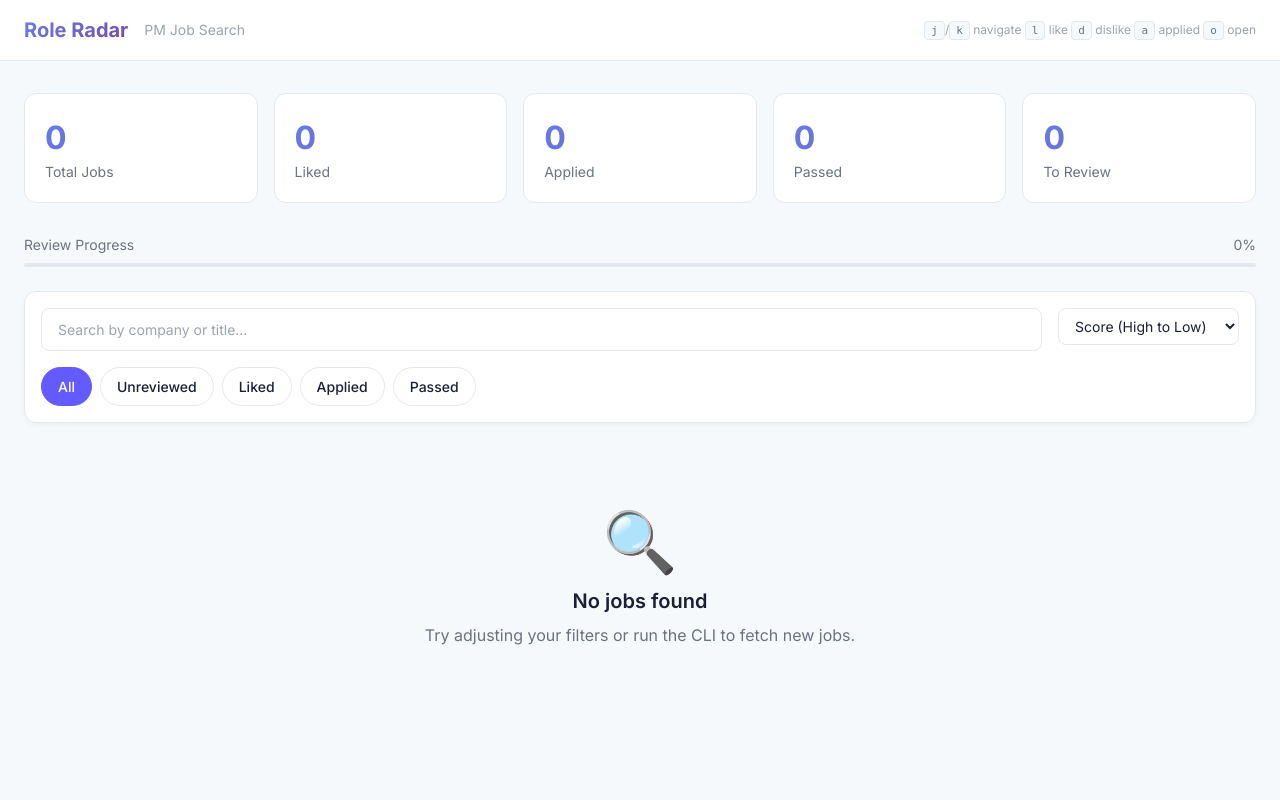
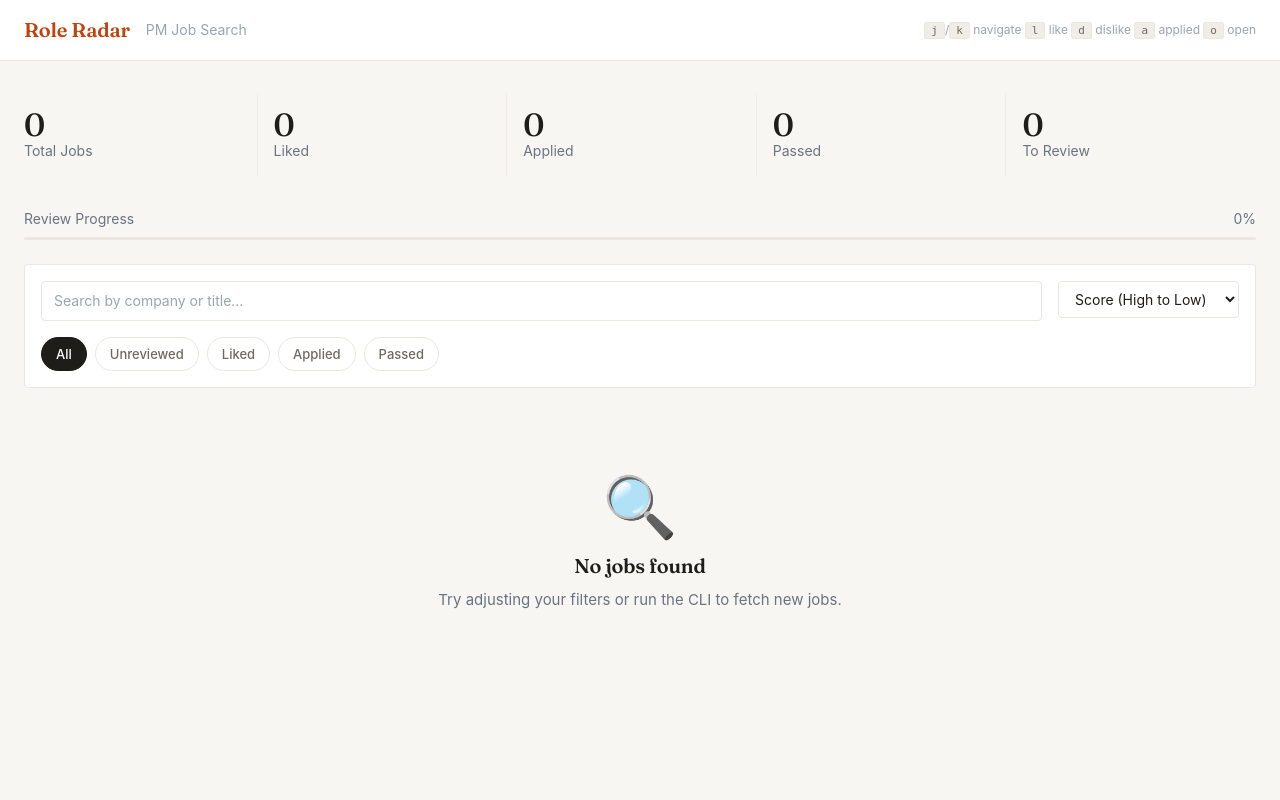
Before and after one commit to kalyvask4/role-radar, a Flask app: page / in a window 1280 px wide. Run offline with Flask 3, Linux system fonts and the light colour scheme; data that the repository does not hold is empty.

Commit message:
Apply impeccable design system to web UI
- Replace Inter with Fraunces (serif headings) + system sans body
- Replace Stripe purple #635bff with terracotta #C2410C accent
- Flatten gradient stat numbers / score bars / company avatars to single accent
- Drop all transform: translateY/scale hovers (impeccable: no bounce)
- Reduce border-radius from 12px to 4px, remove drop shadows
- Tinted neutrals: #1F1D1A ink, #F7F6F3 bg, #6E6A63 muted (no pure black/gray)
- Hairline 1px borders + ease-out 150ms transitions only
- All existing class names preserved — JS feedback/filter/sort/modal logic unchanged
- Greek (#0d5eaf) and GSB (#8c1515) link colors retained (semantic), bounce removed

```diff
--- a/src/role_radar/web/templates/index.html
+++ b/src/role_radar/web/templates/index.html
@@ -5,361 +5,321 @@
     <meta name="viewport" content="width=device-width, initial-scale=1.0">
     <title>Role Radar - Job Review</title>
     <link href="https://cdn.jsdelivr.net/npm/tailwindcss@2.2.19/dist/tailwind.min.css" rel="stylesheet">
-    <link href="https://fonts.googleapis.com/css2?family=Inter:wght@400;500;600;700&display=swap" rel="stylesheet">
+    <link rel="preconnect" href="https://fonts.googleapis.com">
+    <link rel="preconnect" href="https://fonts.gstatic.com" crossorigin>
+    <link href="https://fonts.googleapis.com/css2?family=Fraunces:opsz,wght@9..144,400;9..144,500;9..144,600&display=swap" rel="stylesheet">
     <style>
-        /* Stripe-inspired Light Theme */
+        /* ───── Impeccable design system: tinted neutrals, modular type scale,
+           serif headings, single warm accent, hairline rules — no nested cards,
+           no transform-bounce hovers, no gradients on body content. ───── */
         :root {
-            --stripe-bg: #f6f9fc;
-            --stripe-surface: #ffffff;
-            --stripe-text: #1a1f36;
-            --stripe-text-muted: #697386;
-            --stripe-border: #e3e8ee;
-            --stripe-accent: #635bff;
-            --stripe-accent-hover: #5851eb;
-            --stripe-success: #30b57f;
-            --stripe-error: #ed5f74;
-            --stripe-info: #3b82f6;
-            --stripe-warning: #f59e0b;
-            --stripe-gradient: linear-gradient(135deg, #667eea 0%, #764ba2 100%);
+            /* Aliases retained so existing class-based styles keep resolving. */
+            --bg:           #F7F6F3;
+            --surface:      #FFFFFF;
+            --rule:         #EAE7E0;
+            --rule-soft:    #F0EDE6;
+            --ink:          #1F1D1A;
+            --ink-muted:    #6E6A63;
+            --ink-soft:     #9A958C;
+            --accent:       #C2410C;   /* terracotta */
+            --accent-hover: #9A340A;
+            --accent-bg:    #FBEBE0;
+            --good:         #15803D;
+            --good-bg:      #E7F1EA;
+            --bad:          #B91C1C;
+            --bad-bg:       #FBEAEA;
+            --info:         #1E5FAE;
+            --info-bg:      #E5EDF6;
+
+            /* Back-compat aliases — old code references these names. */
+            --stripe-bg:           var(--bg);
+            --stripe-surface:      var(--surface);
+            --stripe-text:         var(--ink);
+            --stripe-text-muted:   var(--ink-muted);
+            --stripe-border:       var(--rule);
+            --stripe-accent:       var(--accent);
+            --stripe-accent-hover: var(--accent-hover);
+            --stripe-success:      var(--good);
+            --stripe-error:        var(--bad);
+            --stripe-info:         var(--info);
+            --stripe-warning:      #B45309;
+            --stripe-gradient:     var(--accent);  /* gradients flattened to solid */
         }
 
         * {
-            font-family: 'Inter', -apple-system, BlinkMacSystemFont, 'Segoe UI', Roboto, sans-serif;
+            font-family: 'Söhne', -apple-system, BlinkMacSystemFont, 'Helvetica Neue', Helvetica, sans-serif;
+        }
+        h1, h2, h3, .stat-value, .role-title, .serif {
+            font-family: 'Fraunces', 'Iowan Old Style', Georgia, serif !important;
+            font-weight: 500;
+            letter-spacing: -0.01em;
         }
 
         body {
-            background: var(--stripe-bg);
-            color: var(--stripe-text);
+            background: var(--bg);
+            color: var(--ink);
             min-height: 100vh;
+            font-size: 15px;
+            line-height: 1.55;
+            -webkit-font-smoothing: antialiased;
         }
 
-        /* Cards & Surfaces */
+        /* ───── Cards: flat surface, hairline border, no shadows or lift ───── */
         .card {
-            background: var(--stripe-surface);
-            border: 1px solid var(--stripe-border);
-            border-radius: 12px;
-            box-shadow: 0 2px 4px rgba(0,0,0,0.04);
-            transition: all 0.2s ease;
+            background: var(--surface);
+            border: 1px solid var(--rule);
+            border-radius: 4px;
+            box-shadow: none;
+            transition: border-color 150ms ease-out;
         }
-        .card:hover {
-            box-shadow: 0 8px 24px rgba(0,0,0,0.08);
-            transform: translateY(-2px);
-        }
+        .card:hover { border-color: var(--ink-soft); box-shadow: none; transform: none; }
 
         .job-card {
-            background: var(--stripe-surface);
-            border: 1px solid var(--stripe-border);
-            border-radius: 12px;
-            transition: all 0.25s ease;
+            background: var(--surface);
+            border: 1px solid var(--rule);
+            border-radius: 4px;
+            transition: border-color 150ms ease-out, background 150ms ease-out;
         }
-        .job-card:hover {
-            box-shadow: 0 12px 40px rgba(99, 91, 255, 0.12);
-            border-color: var(--stripe-accent);
+        .job-card:hover { border-color: var(--ink-soft); box-shadow: none; transform: none; }
+        .job-card.liked     { border-left: 3px solid var(--good); background: var(--good-bg); }
+        .job-card.disliked  { border-left: 3px solid var(--bad);  opacity: 0.45; }
+        .job-card.applied   { border-left: 3px solid var(--info); background: var(--info-bg); }
+        .job-card.selected  { border-color: var(--accent); box-shadow: inset 3px 0 0 var(--accent); }
+
+        /* ───── Buttons ───── */
+        .btn-primary {
+            background: var(--ink);
+            color: var(--surface);
+            border-radius: 4px;
+            font-weight: 500;
+            border: 1px solid var(--ink);
+            transition: background 150ms ease-out, border-color 150ms ease-out;
         }
-        .job-card.liked {
-            border-left: 4px solid var(--stripe-success);
-            background: linear-gradient(90deg, rgba(48, 181, 127, 0.03) 0%, transparent 100%);
-        }
-        .job-card.disliked {
-            border-left: 4px solid var(--stripe-error);
-            opacity: 0.5;
-        }
-        .job-card.applied {
-            border-left: 4px solid var(--stripe-info);
-            background: linear-gradient(90deg, rgba(59, 130, 246, 0.03) 0%, transparent 100%);
-        }
-        .job-card.selected {
-            box-shadow: 0 0 0 2px var(--stripe-accent);
-        }
-
-        /* Buttons */
-        .btn-primary {
-            background: var(--stripe-accent);
-            color: white;
-            border-radius: 8px;
-            font-weight: 500;
-            transition: all 0.15s ease;
-        }
-        .btn-primary:hover {
-            background: var(--stripe-accent-hover);
-            transform: translateY(-1px);
-        }
+        .btn-primary:hover { background: var(--accent); border-color: var(--accent); transform: none; }
 
         .btn-secondary {
-            background: var(--stripe-surface);
-            color: var(--stripe-text);
-            border: 1px solid var(--stripe-border);
-            border-radius: 8px;
+            background: var(--surface);
+            color: var(--ink);
+            border: 1px solid var(--rule);
+            border-radius: 4px;
             font-weight: 500;
-            transition: all 0.15s ease;
+            transition: border-color 150ms ease-out;
         }
-        .btn-secondary:hover {
-            background: var(--stripe-bg);
-            border-color: var(--stripe-accent);
-        }
+        .btn-secondary:hover { background: var(--surface); border-color: var(--ink); }
 
+        /* ───── Feedback buttons (square, no scale-bounce) ───── */
         .feedback-btn {
             width: 40px;
             height: 40px;
-            border-radius: 10px;
-            border: 1px solid var(--stripe-border);
-            background: var(--stripe-surface);
-            transition: all 0.2s ease;
+            border-radius: 4px;
+            border: 1px solid var(--rule);
+            background: var(--surface);
+            color: var(--ink-muted);
+            transition: border-color 150ms ease-out, color 150ms ease-out, background 150ms ease-out;
             display: flex;
             align-items: center;
             justify-content: center;
         }
-        .feedback-btn:hover {
-            transform: scale(1.1);
-            border-color: var(--stripe-accent);
+        .feedback-btn:hover { border-color: var(--ink); color: var(--ink); transform: none; }
+        .feedback-btn.active-like    { background: var(--good); color: white; border-color: var(--good); }
+        .feedback-btn.active-dislike { background: var(--bad);  color: white; border-color: var(--bad); }
+        .feedback-btn.active-applied { background: var(--info); color: white; border-color: var(--info); }
+
+        /* ───── Filter chips ───── */
+        .filter-chip {
+            cursor: pointer;
+            transition: border-color 150ms ease-out, color 150ms ease-out, background 150ms ease-out;
+            background: var(--surface);
+            border: 1px solid var(--rule);
+            border-radius: 999px;
+            padding: 6px 14px;
+            font-size: 13px;
+            font-weight: 500;
+            color: var(--ink-muted);
         }
-        .feedback-btn.active-like {
-            background: var(--stripe-success);
-            color: white;
-            border-color: var(--stripe-success);
-        }
-        .feedback-btn.active-dislike {
-            background: var(--stripe-error);
-            color: white;
-            border-color: var(--stripe-error);
-        }
-        .feedback-btn.active-applied {
-            background: var(--stripe-info);
-            color: white;
-            border-color: var(--stripe-info);
+        .filter-chip:hover { border-color: var(--ink); color: var(--ink); }
+        .filter-chip.active {
+            background: var(--ink);
+            color: var(--surface);
+            border-color: var(--ink);
         }
 
-        /* Filter chips */
-        .filter-chip {
-            cursor: pointer;
-            transition: all 0.2s;
-            background: var(--stripe-surface);
-            border: 1px solid var(--stripe-border);
-            border-radius: 20px;
-            padding: 8px 16px;
+        /* ───── Inputs ───── */
+        .search-input, .sort-select {
+            background: var(--surface);
+            border: 1px solid var(--rule);
+            border-radius: 4px;
+            padding: 8px 12px;
             font-size: 14px;
-            font-weight: 500;
+            color: var(--ink);
+            transition: border-color 150ms ease-out;
         }
-        .filter-chip:hover {
-            border-color: var(--stripe-accent);
-            color: var(--stripe-accent);
-        }
-        .filter-chip.active {
-            background: var(--stripe-accent);
-            color: white;
-            border-color: var(--stripe-accent);
+        .search-input:focus, .sort-select:focus {
+            border-color: var(--ink);
+            outline: none;
+            box-shadow: none;
         }
 
-        /* Inputs */
-        .search-input {
-            background: var(--stripe-surface);
-            border: 1px solid var(--stripe-border);
-            border-radius: 8px;
-            padding: 10px 16px;
-            font-size: 14px;
-            transition: all 0.2s;
-        }
-        .search-input:focus {
-            border-color: var(--stripe-accent);
-            outline: none;
-            box-shadow: 0 0 0 3px rgba(99, 91, 255, 0.1);
-        }
-
-        .sort-select {
-            background: var(--stripe-surface);
-            border: 1px solid var(--stripe-border);
-            border-radius: 8px;
-            padding: 8px 12px;
-            font-size: 14px;
-        }
-        .sort-select:focus {
-            border-color: var(--stripe-accent);
-            outline: none;
-        }
-
-        /* Score visualization */
+        /* ───── Score bar (single accent, no gradient) ───── */
         .score-bar {
-            height: 6px;
-            border-radius: 3px;
-            background: var(--stripe-border);
+            height: 4px;
+            border-radius: 2px;
+            background: var(--rule);
             overflow: hidden;
         }
         .score-fill {
             height: 100%;
-            border-radius: 3px;
-            background: var(--stripe-gradient);
-            transition: width 0.5s ease;
+            border-radius: 2px;
+            background: var(--accent);
+            transition: width 300ms ease-out;
         }
 
-        /* Stats cards */
+        /* ───── Stats: hairline-bordered tile, no card chrome ───── */
         .stat-card {
-            background: var(--stripe-surface);
-            border: 1px solid var(--stripe-border);
-            border-radius: 12px;
-            padding: 20px;
+            background: transparent;
+            border: none;
+            border-right: 1px solid var(--rule-soft);
+            border-radius: 0;
+            padding: 16px 24px 16px 0;
         }
+        .stat-card:last-child { border-right: none; }
         .stat-value {
             font-size: 32px;
-            font-weight: 700;
-            background: var(--stripe-gradient);
-            -webkit-background-clip: text;
-            -webkit-text-fill-color: transparent;
+            font-weight: 500;
+            color: var(--ink);
+            background: none;
+            -webkit-background-clip: initial;
+            -webkit-text-fill-color: initial;
+            font-variant-numeric: tabular-nums;
+            line-height: 1;
         }
 
-        /* Header */
+        /* ───── Header ───── */
         .header-bg {
-            background: var(--stripe-surface);
-            border-bottom: 1px solid var(--stripe-border);
+            background: var(--surface);
+            border-bottom: 1px solid var(--rule);
         }
 
-        /* Tags & badges */
+        /* ───── Tags & badges ───── */
         .match-tag {
-            background: rgba(99, 91, 255, 0.08);
-            color: var(--stripe-accent);
-            border: 1px solid rgba(99, 91, 255, 0.2);
-            border-radius: 6px;
-            padding: 4px 8px;
-            font-size: 12px;
+            background: var(--accent-bg);
+            color: var(--accent);
+            border: none;
+            border-radius: 999px;
+            padding: 2px 10px;
+            font-size: 11px;
+            font-weight: 500;
+            letter-spacing: 0.02em;
         }
 
         .company-badge {
             font-size: 11px;
-            font-weight: 600;
-            padding: 4px 8px;
+            font-weight: 500;
+            padding: 2px 8px;
+            border-radius: 999px;
+            letter-spacing: 0.02em;
+        }
+        .badge-ai { background: var(--accent-bg); color: var(--accent); }
+        .badge-vc { background: #FBF3E0; color: #92580E; }
+
+        /* ───── Research link ───── */
+        .research-link {
+            background: transparent;
+            border: 1px solid var(--rule);
             border-radius: 4px;
+            padding: 5px 10px;
+            font-size: 12px;
+            color: var(--ink-muted);
+            transition: border-color 150ms ease-out, color 150ms ease-out;
         }
-        .badge-ai {
-            background: linear-gradient(135deg, #667eea 0%, #764ba2 100%);
-            color: white;
+        .research-link:hover { border-color: var(--ink); color: var(--ink); }
+
+        /* ───── Networking links: keep semantic colors (Greek blue, Stanford red)
+           but drop the bouncy hover. ───── */
+        .networking-link {
+            border-radius: 4px;
+            padding: 5px 10px;
+            font-size: 12px;
+            font-weight: 500;
+            transition: opacity 150ms ease-out;
         }
-        .badge-vc {
-            background: linear-gradient(135deg, #f59e0b 0%, #f97316 100%);
-            color: white;
+        .networking-link.greek-link { background: #0d5eaf; color: white; border: 1px solid #0d5eaf; }
+        .networking-link.greek-link:hover { background: #094b8d; transform: none; opacity: 1; }
+        .networking-link.gsb-link   { background: #8c1515; color: white; border: 1px solid #8c1515; }
+        .networking-link.gsb-link:hover   { background: #6e1010; transform: none; opacity: 1; }
+
+        /* ───── Description preview ───── */
+        .description-preview { max-height: 0; overflow: hidden; transition: max-height 200ms ease-out; }
+        .description-preview.expanded { max-height: 400px; overflow-y: auto; }
+
+        /* ───── Progress bar ───── */
+        .progress-bar { background: var(--rule); height: 3px; border-radius: 2px; overflow: hidden; }
+        .progress-fill { height: 100%; background: var(--accent); transition: width 200ms ease-out; }
+
+        /* ───── Toast ───── */
+        .toast {
+            background: var(--ink);
+            color: var(--surface);
+            border-radius: 4px;
+            animation: slideIn 200ms ease-out;
+        }
+        @keyframes slideIn {
+            from { transform: translateY(8px); opacity: 0; }
+            to   { transform: translateY(0);   opacity: 1; }
         }
 
-        /* Research & networking links */
-        .research-link {
-            background: var(--stripe-bg);
-            border: 1px solid var(--stripe-border);
+        /* ───── Modal ───── */
+        .modal-bg { background: rgba(31, 29, 26, 0.4); backdrop-filter: blur(2px); }
+        .modal-content {
+            background: var(--surface);
+            border: 1px solid var(--rule);
             border-radius: 6px;
-            padding: 6px 10px;
-            font-size: 12px;
-            color: var(--stripe-text-muted);
-            transition: all 0.2s;
-        }
-        .research-link:hover {
-            border-color: var(--stripe-accent);
-            color: var(--stripe-accent);
+            box-shadow: 0 16px 48px rgba(31, 29, 26, 0.10);
         }
 
-        .networking-link {
-            border-radius: 6px;
-            padding: 6px 10px;
-            font-size: 12px;
-            font-weight: 500;
-            transition: all 0.2s;
-        }
-        .networking-link.greek-link {
-            background: #0d5eaf;
-            color: white;
-            border: 1px solid #0d5eaf;
-        }
-        .networking-link.greek-link:hover {
-            background: #094b8d;
-            transform: scale(1.02);
-        }
-        .networking-link.gsb-link {
-            background: #8c1515;
-            color: white;
-            border: 1px solid #8c1515;
-        }
-        .networking-link.gsb-link:hover {
-            background: #6e1010;
-            transform: scale(1.02);
-        }
-
-        /* Description preview */
-        .description-preview {
-            max-height: 0;
-            overflow: hidden;
-            transition: max-height 0.3s ease;
-        }
-        .description-preview.expanded {
-            max-height: 400px;
-            overflow-y: auto;
-        }
-
-        /* Progress bar */
-        .progress-bar {
-            background: var(--stripe-border);
-            height: 4px;
-            border-radius: 2px;
-            overflow: hidden;
-        }
-        .progress-fill {
-            height: 100%;
-            background: var(--stripe-gradient);
-            transition: width 0.3s ease;
-        }
-
-        /* Toast */
-        .toast {
-            animation: slideIn 0.3s ease;
-        }
-        @keyframes slideIn {
-            from { transform: translateY(100%); opacity: 0; }
-            to { transform: translateY(0); opacity: 1; }
-        }
-
-        /* Modal */
-        .modal-bg {
-            background: rgba(0, 0, 0, 0.5);
-            backdrop-filter: blur(4px);
-        }
-        .modal-content {
-            background: var(--stripe-surface);
-            border-radius: 16px;
-            box-shadow: 0 24px 48px rgba(0,0,0,0.15);
-        }
-
-        /* Company logo */
+        /* ───── Company avatar (initials, flat) ───── */
         .company-logo-placeholder {
-            width: 48px;
-            height: 48px;
-            border-radius: 12px;
-            background: var(--stripe-gradient);
+            width: 44px;
+            height: 44px;
+            border-radius: 4px;
+            background: var(--rule-soft);
+            color: var(--ink);
             display: flex;
             align-items: center;
             justify-content: center;
-            font-weight: 700;
-            font-size: 18px;
-            color: white;
+            font-weight: 500;
+            font-size: 16px;
+            font-family: 'Fraunces', Georgia, serif;
         }
 
-        /* Keyboard shortcuts hint */
+        /* ───── Kbd ───── */
         .kbd {
-            background: var(--stripe-bg);
-            border: 1px solid var(--stripe-border);
-            padding: 2px 6px;
-            border-radius: 4px;
+            background: var(--rule-soft);
+            border: 1px solid var(--rule);
+            padding: 1px 6px;
+            border-radius: 3px;
             font-size: 11px;
-            font-family: monospace;
-            color: var(--stripe-text-muted);
+            font-family: 'JetBrains Mono', ui-monospace, monospace;
+            color: var(--ink-muted);
         }
 
-        /* Scrollbar */
-        ::-webkit-scrollbar { width: 8px; }
-        ::-webkit-scrollbar-track { background: var(--stripe-bg); }
-        ::-webkit-scrollbar-thumb { background: var(--stripe-border); border-radius: 4px; }
-        ::-webkit-scrollbar-thumb:hover { background: var(--stripe-accent); }
+        /* ───── Scrollbar ───── */
+        ::-webkit-scrollbar { width: 8px; height: 8px; }
+        ::-webkit-scrollbar-track { background: var(--bg); }
+        ::-webkit-scrollbar-thumb { background: var(--rule); border-radius: 4px; }
+        ::-webkit-scrollbar-thumb:hover { background: var(--ink-soft); }
 
-        /* Links */
-        a { color: var(--stripe-accent); text-decoration: none; }
-        a:hover { color: var(--stripe-accent-hover); }
+        /* ───── Links ───── */
+        a { color: var(--accent); text-decoration: none; }
+        a:hover { color: var(--accent-hover); text-decoration: underline; text-underline-offset: 3px; }
 
-        /* Expand button */
-        .expand-btn { transition: transform 0.2s; }
+        /* ───── Expand button ───── */
+        .expand-btn { transition: transform 200ms ease-out; color: var(--ink-muted); }
         .expand-btn.rotated { transform: rotate(180deg); }
+
+        /* ───── Tabular numbers everywhere they help ───── */
+        .stat-value, .score-bar + *, .feedback-btn span, .progress-fill,
+        .tabular { font-variant-numeric: tabular-nums; }
     </style>
 </head>
 <body>
```
